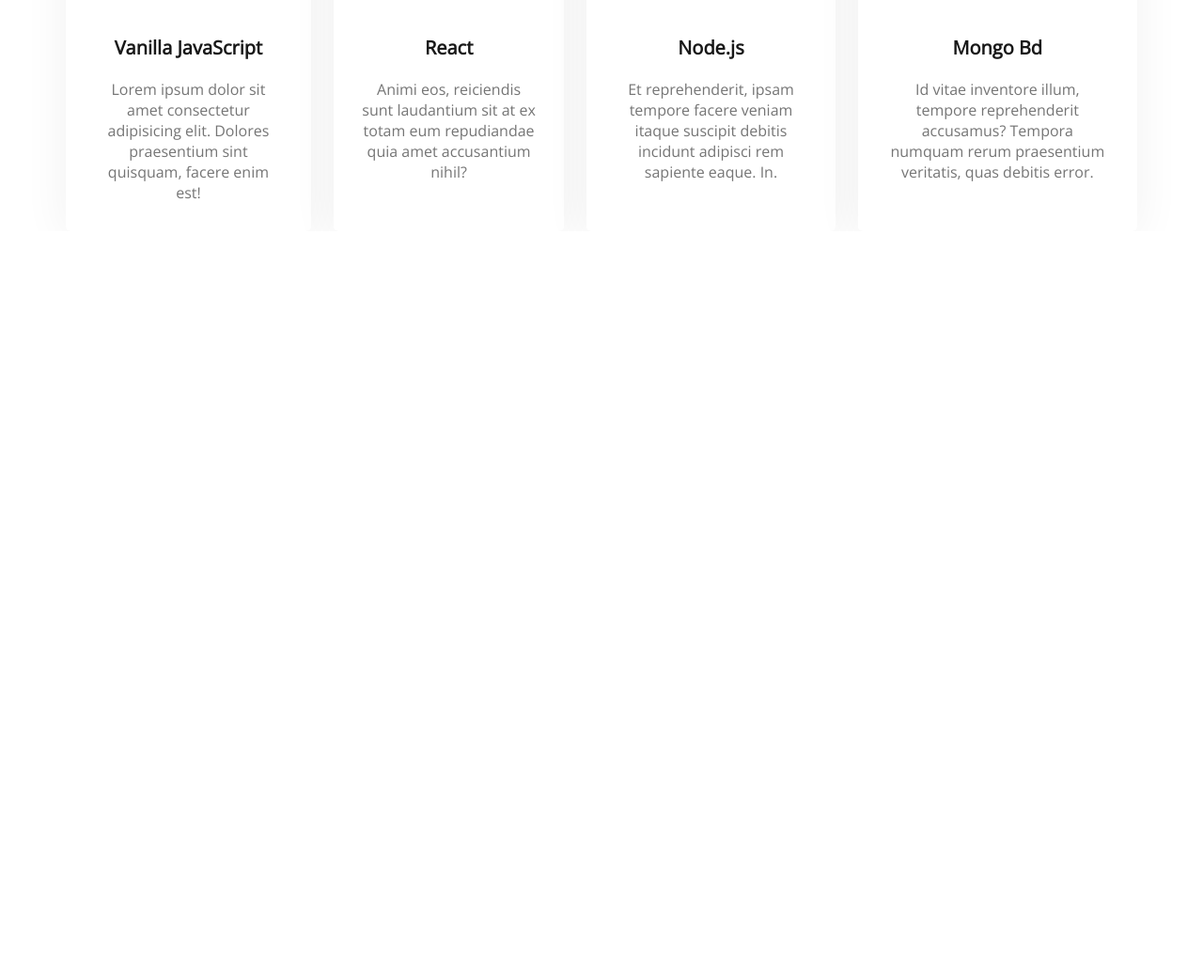
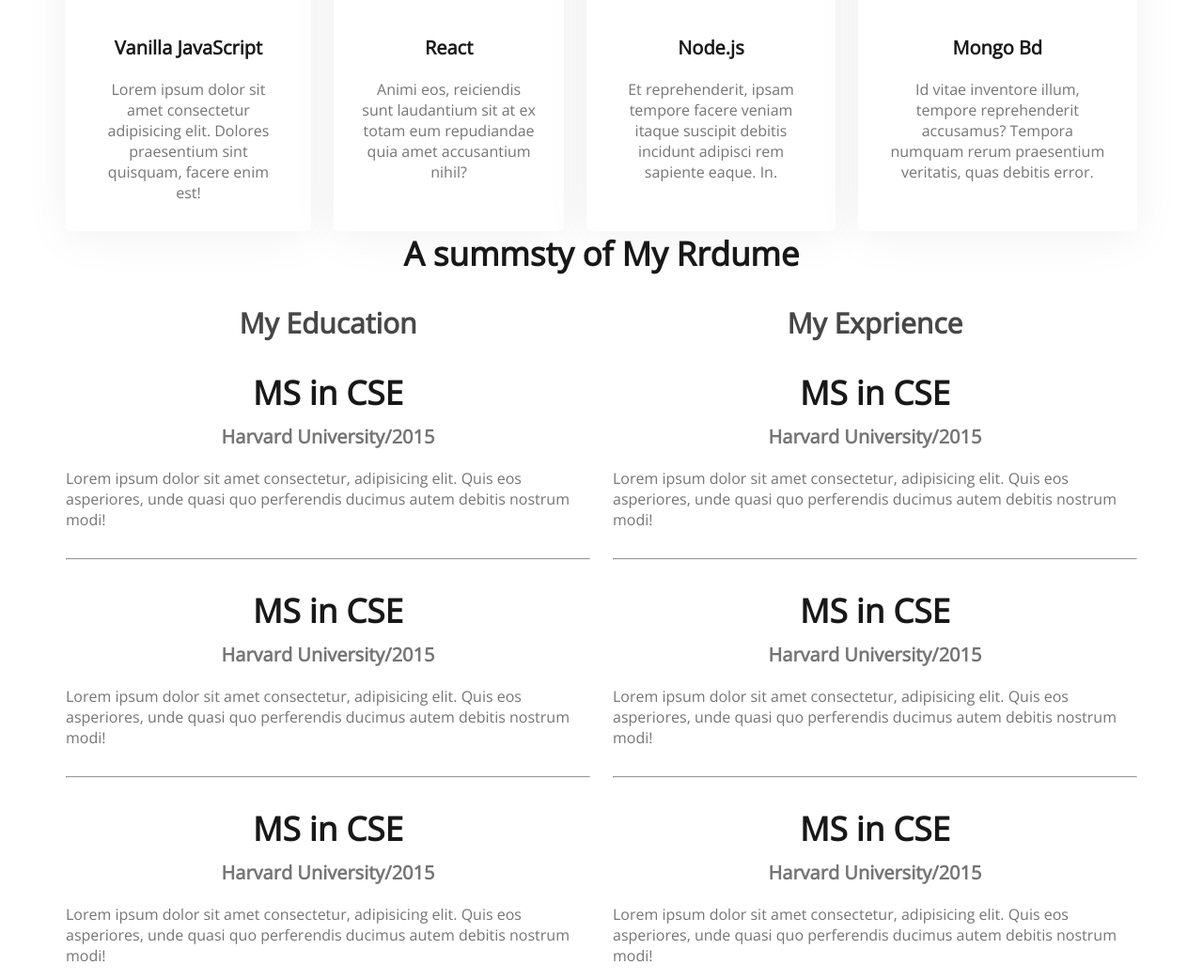
Before and after one commit to RajibPust/developer-portfolio, a plain HTML site: page index.html in a window 1280 px wide. Shown: the part 1754-2797 px from the top of the page at 94% size. Before the commit the page ends 2000 px from the top, so only its background shows below. Drawn offline with nearby package versions, Linux system fonts and the light colour scheme.

Commit message:
complete

```diff
--- a/index.html
+++ b/index.html
@@ -31,7 +31,7 @@
                  </p>
 
                  <button class="btn-primary"> Download Cv</button>
-                 <button></button>
+
             </div>
             <img src="images/hardy.png" alt="">
         </div>
@@ -107,7 +107,116 @@
                     </div>
                    </div>
 
+                   <Section class="resume">
 
+                   <h3 class="section-title">A summsty of My Rrdume</h3>
+
+                   <div class="resume-content">
+                        <div>
+                            <h3 class="resume-title">My Education</h3>
+                            <div class="resume-item">
+                                <h4 class="title"> MS in CSE</h4>
+                                <h5 class="sub-title">Harvard University/2015</h5>
+                                <p class="description">Lorem ipsum dolor sit amet consectetur, adipisicing elit. Quis eos asperiores, unde quasi quo perferendis ducimus autem debitis nostrum modi!</p>
+
+                            </div>
+                            <hr>
+
+
+                            <div class="resume-item">
+                                <h4 class="title"> MS in CSE</h4>
+                                <h5 class="sub-title">Harvard University/2015</h5>
+                                <p class="description">Lorem ipsum dolor sit amet consectetur, adipisicing elit. Quis eos asperiores, unde quasi quo perferendis ducimus autem debitis nostrum modi!</p>
+
+                            </div>
+                            <hr>
+
+                            <div class="resume-item">
+                                <h4 class="title"> MS in CSE</h4>
+                                <h5 class="sub-title">Harvard University/2015</h5>
+                                <p class="description">Lorem ipsum dolor sit amet consectetur, adipisicing elit. Quis eos asperiores, unde quasi quo perferendis ducimus autem debitis nostrum modi!</p>
+
+                            </div>
+                            <hr>
+
+                        </div>
+
+                        <div>
+                            <h3 class="resume-title">My Exprience</h3>
+                            <div class="resume-item">
+                                <h4 class="title"> MS in CSE</h4>
+                                <h5 class="sub-title">Harvard University/2015</h5>
+                                <p class="description">Lorem ipsum dolor sit amet consectetur, adipisicing elit. Quis eos asperiores, unde quasi quo perferendis ducimus autem debitis nostrum modi!</p>
+
+                            </div>
+                            <hr>
+
+                            <div class="resume-item">
+                                <h4 class="title"> MS in CSE</h4>
+                                <h5 class="sub-title">Harvard University/2015</h5>
+                                <p class="description">Lorem ipsum dolor sit amet consectetur, adipisicing elit. Quis eos asperiores, unde quasi quo perferendis ducimus autem debitis nostrum modi!</p>
+
+                            </div>
+                            <hr>
+
+                            <div class="resume-item">
+                                <h4 class="title"> MS in CSE</h4>
+                                <h5 class="sub-title">Harvard University/2015</h5>
+                                <p class="description">Lorem ipsum dolor sit amet consectetur, adipisicing elit. Quis eos asperiores, unde quasi quo perferendis ducimus autem debitis nostrum modi!</p>
+
+                            </div>
+                            <hr>
+
+
+
+                        </div>
+                   </div>
+
+                   <div class="resume-button">
+                    <button class="btn-primary"> Download Cv</button>
+                   </div>
+
+                   </Section>
+
+        </section>
+
+        <section class="contact">
+            <div>
+                <h3 class="section-title">Lets Connect</h3>
+                <p>Lorem ipsum dolor sit amet consectetur adipisicing elit. Rerum cum iusto veritatis id facilis temporibus!</p>
+
+                <a href="">
+                    <img src="images/icons/facebook.png" alt="">
+
+                </a>
+
+                <a href="">
+                    <img src="images/icons/insta.png" alt="">
+
+                </a>
+
+                <a href="">
+                    <img src="images/icons/twitter.png" alt="">
+
+                </a>
+
+            </div>
+
+            <div>
+                <h3 class="section-title">Let’s Message me</h3>
+
+                <form action="">
+
+                    <input type="text" name="" id="" placeholder="Your Name">
+                    <input type="email" name="" id="" placeholder="Your Email">
+                    <textarea name="" id="" cols="30" rows="10"> Message</textarea>
+
+                    <div class="last-button">
+                        <button class="btn-primary"> Download Cv</button>
+                       </div>
+                </form>
+
+            </div>
 
         </section>
 
--- a/styles.css
+++ b/styles.css
@@ -180,3 +180,65 @@ main{
     font-weight: 400;
     color: #757575;
 }
+
+/* resume */
+
+.resume-content{
+    display: flex;
+    gap: 24px;
+}
+
+.resume-title{
+    font-weight: 700;
+    font-size: 30px;
+    color: #474747;
+}
+.resume.title{
+
+
+    font-weight: 700;
+    font-size: 25px;
+    color: #474747;
+
+
+}
+
+.resume .sub-title{
+     font-weight: 600;
+     font-size: 20px;
+     color: #757575;
+     margin-bottom: 20px;
+     margin-top: 10px;
+
+}
+
+.resume .description{
+    font-weight: 400;
+    font-size: 16px;
+    color: #757575;
+    text-align: left;
+}
+
+.resume-item{
+    margin-top: 30px;
+    margin-bottom: 30px;
+}
+
+.resume hr{
+    margin-top: 30px;
+    margin-bottom: 30px;
+}
+
+/* contact */
+
+.contact{
+    display: flex;
+    margin-top: 113px;
+    background-color: #f7cfb4;
+    padding:130px 230px;
+    gap: 100px;
+}
+
+.contact input, textarea {
+    margin: 24px;
+}
```
